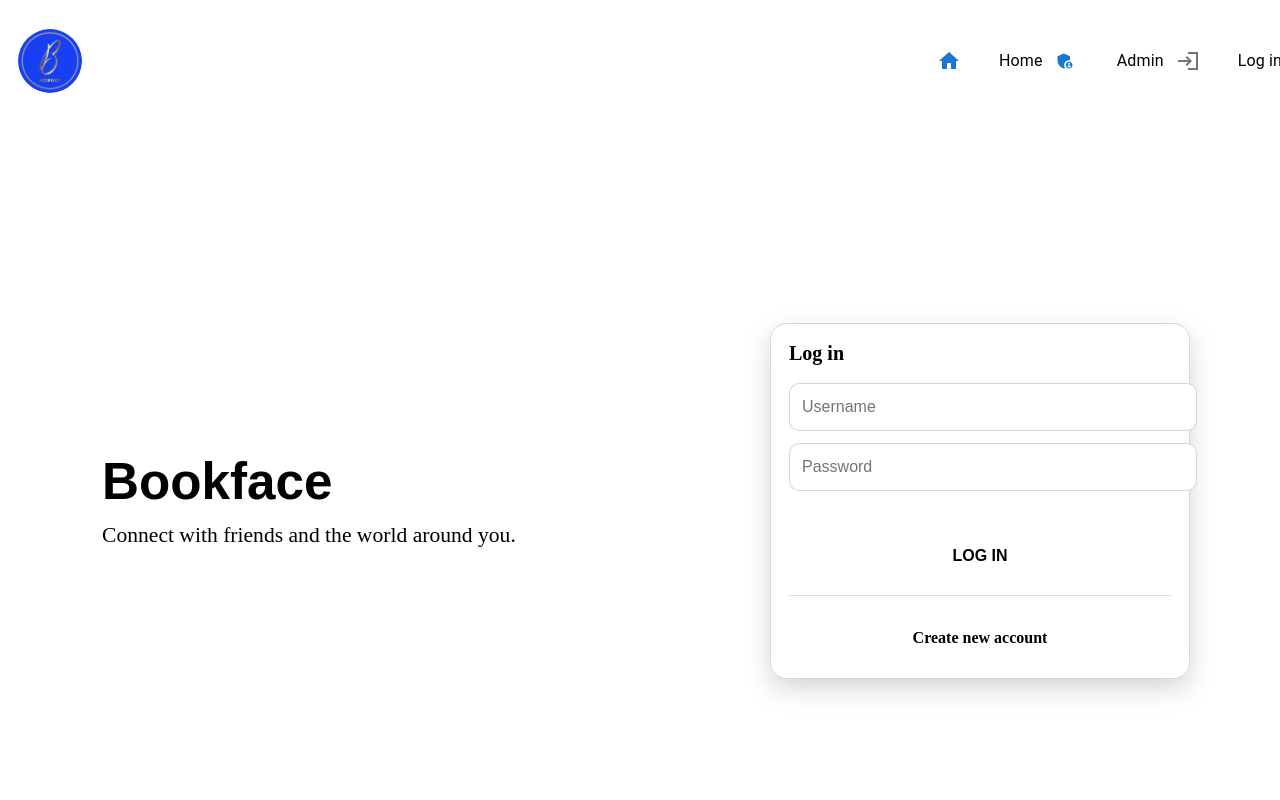
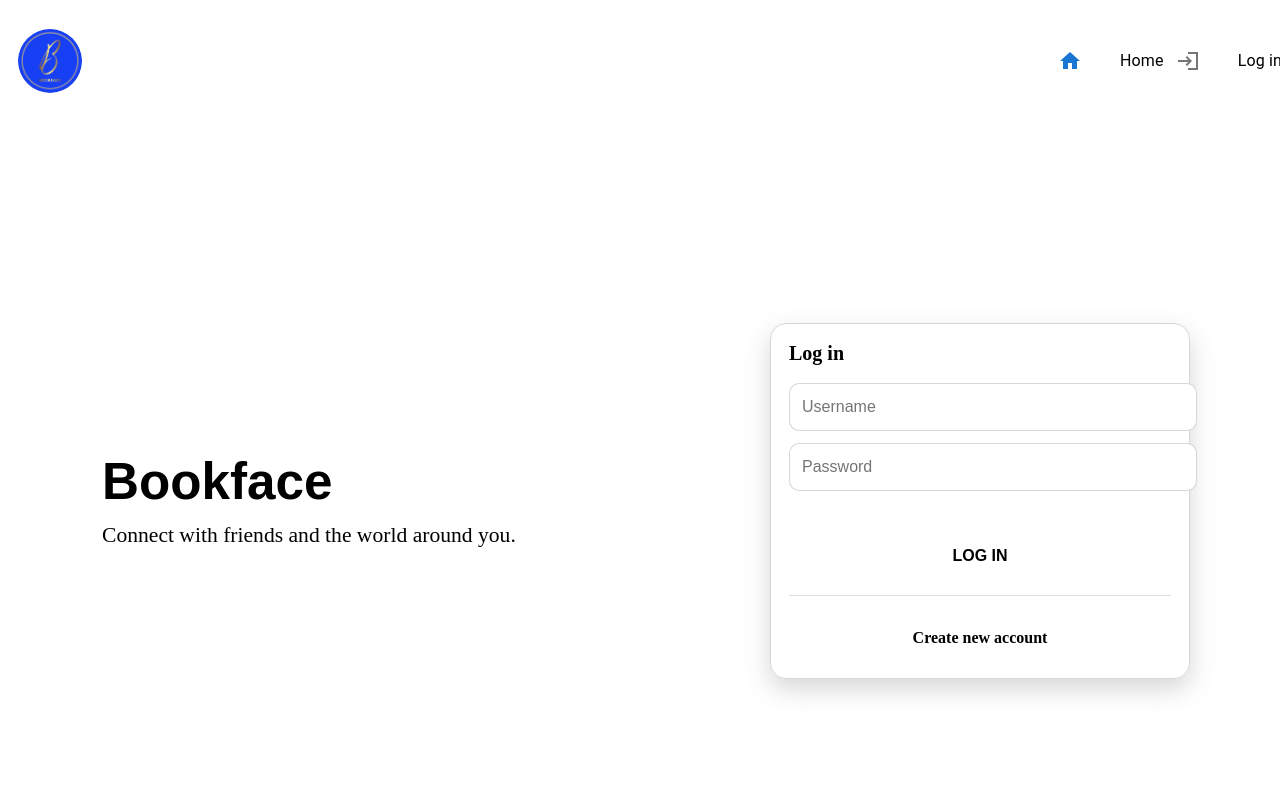
Before and after one commit to girlierazon84/Bookface_Fullstack_MERN, a React (Create React App) app in the folder frontend/: page /log_in in a window 1280 px wide. Shown: the top 800 px of the page. Built offline with nearby package versions, Linux system fonts and the light colour scheme; no server answers.

Commit message:
refactor(nav): right nav renders Profile only when authenticated via token

```diff
--- a/frontend/src/components/nav/RightNav.tsx
+++ b/frontend/src/components/nav/RightNav.tsx
@@ -6,19 +6,16 @@ import { Link } from "react-router-dom";
 import { ListItemIcon, ListItemText } from "@mui/material";
 import LoginSharpIcon from "@mui/icons-material/LoginSharp";
 import HomeSharpIcon from "@mui/icons-material/HomeSharp";
-import AdminPanelSettingsIcon from "@mui/icons-material/AdminPanelSettings";
 
 import { useUserContext } from "../../utils/global/provider/UserProvider";
 import Profile from "../Profile";
 import RoutingPath from "../../routes/RoutingPath";
 
 
-type Props = {
-  open: boolean;
-};
+type Props = { open: boolean };
 
 const RightNav: React.FC<Props> = ({ open }) => {
-  const { authenticatedUser } = useUserContext();
+  const { token } = useUserContext();
 
   return (
     <Ul open={open}>
@@ -31,16 +28,7 @@ const RightNav: React.FC<Props> = ({ open }) => {
         </Link>
       </Li>
 
-      <Li>
-        <Link to={RoutingPath.adminView}>
-          <ListItemIcon>
-            <AdminPanelSettingsIcon color="primary" fontSize="small" />
-          </ListItemIcon>
-          <ListItemText primary="Admin" />
-        </Link>
-      </Li>
-
-      {authenticatedUser ? (
+      {token ? (
         <Li>
           <Profile />
         </Li>
@@ -60,6 +48,7 @@ const RightNav: React.FC<Props> = ({ open }) => {
 
 export default RightNav;
 
+/* styles mostly same */
 const Ul = styled.ul<Props>`
   list-style: none;
   display: flex;
```
